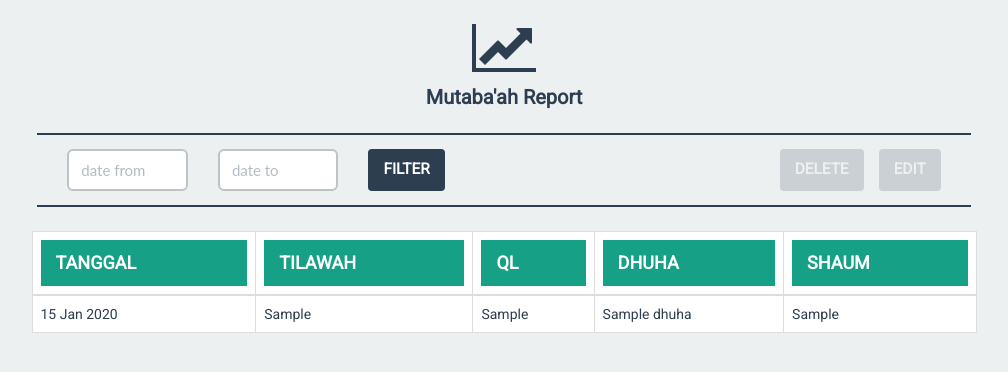
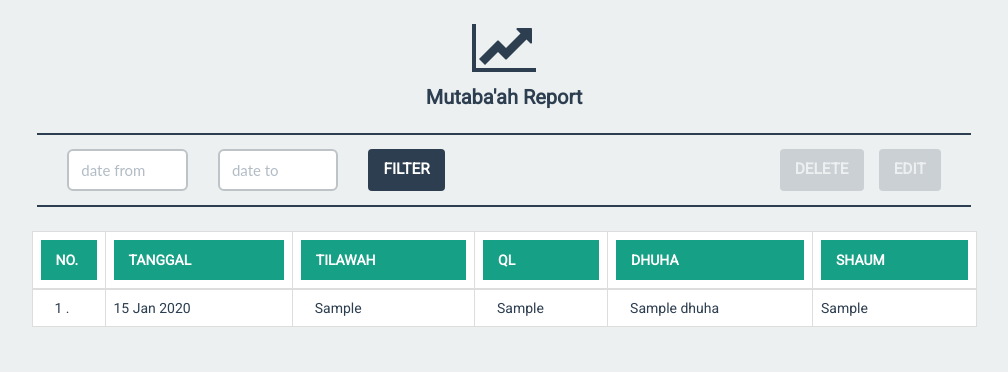
Before and after one commit to har07/mutaaba3ah, a Django app: template mutaaba3ah/templates/mutaaba3ah/report.html in a window 1280 px wide. Shown: the part 63-435 px from the top of the page, without its empty margins (136-1144 px from the left). Run offline with Django 3.2, Linux system fonts and the light colour scheme; the template is opened without the code that fills it: most values are stand-ins (such as "Sample title", 1, 10 or a date in 2020); some libraries are stand-ins or nearby versions.

Commit message:
view details dari report item data

```diff
--- a/mutaaba3ah/templates/mutaaba3ah/report_content.html
+++ b/mutaaba3ah/templates/mutaaba3ah/report_content.html
@@ -11,22 +11,25 @@
                         <div>url_delete</div>
                     </th>
                     <th>
-                        <div class="admin-title">Tanggal</div>
+                        <div class="table-title narrow-col">No.</div>
                     </th>
                     <th>
-                        <div class="admin-title">Tilawah</div>
+                        <div class="table-title">Tanggal</div>
                     </th>
                     <th>
-                        <div class="admin-title">QL</div>
+                        <div class="table-title">Tilawah</div>
                     </th>
                     <th>
-                        <div class="admin-title">Dhuha</div>
+                        <div class="table-title">QL</div>
                     </th>
                     <th>
-                        <div class="admin-title">Shaum</div>
+                        <div class="table-title">Dhuha</div>
+                    </th>
+                    <th>
+                        <div class="table-title">Shaum</div>
                     </th>
                     <th class="hide">
-                        <div class="admin-title">Raport</div>
+                        <div class="table-title">Raport</div>
                     </th>
                 </tr>
             </thead>
@@ -35,10 +38,13 @@
                     <tr>
                         <td class="hide edit-url">{% url 'mutaaba3ah/edit' e.id %}</td>
                         <td class="hide delete-url">{% url 'mutaaba3ah/delete' e.id %}</td>
-                        <td>{{ e.entry_date|date:"d M Y" }}</td>
-                        <td>{{ e.compute_tilawah }}</td>
-                        <td>{{ e.ql }}</td>
-                        <td>{{ e.dhuha }}</td>
+                        <td class="narrow-col"><span class="number-col">{{ forloop.counter }} . </span></td>
+                        <td class="mutaaba3ah-date" title="view details">
+                            <a href="{% url 'mutaaba3ah/display' e.id %}">{{ e.entry_date|date:"d M Y" }}</a>
+                        </td>
+                        <td><span class="number-col">{{ e.compute_tilawah }}</span></td>
+                        <td><span class="number-col">{{ e.ql }}</span></td>
+                        <td><span class="number-col">{{ e.dhuha }}</span></td>
                         <td>{{ e.display_shaum }}</td>
                         <td class="hide">{{ e.display_raport }}</td>
                     </tr>
--- a/mutaaba3ah/urls.py
+++ b/mutaaba3ah/urls.py
@@ -3,8 +3,8 @@ from django.views.generic import TemplateView
 
 urlpatterns = patterns('mutaaba3ah.views',
     # url(r'^$', TemplateView.as_view(template_name="mutaaba3ah/index.html"), name='mutaaba3ah'),
-    url(r'^$', 'current_month_entries', name='mutaaba3ah'),
-    url(r'^add/$', 'add_or_edit_entry', name='mutaaba3ah/add'),
+    # url(r'^$', 'current_month_entries', name='mutaaba3ah'),
+    url(r'^$', 'add_or_edit_entry', name='mutaaba3ah'),
     url(r'^delete/(?P<id>\d+[lL]*)$', 'delete_entry', name='mutaaba3ah/delete'),
     url(r'^edit/(?P<id>\d+[lL]*)$', 'add_or_edit_entry', name='mutaaba3ah/edit'),
     url(r'^(?P<id>\d+[lL]*)$', 'display_entry', name='mutaaba3ah/display'),
--- a/static/css/main.css
+++ b/static/css/main.css
@@ -44,6 +44,24 @@ iframe#coming-soon{
     margin-bottom: 1em;
     border-top: 2px solid #2c3e50;
     padding-top: 1em;
+}
+
+.table-title {
+  background: #16a085;
+  width: 100%;
+  display: block;
+  text-transform: uppercase;
+  font-weight: 700;
+  color: #fff;
+  padding: 10px 15px;
+}
+
+.narrow-col{
+    width: 4em;
+}
+
+.number-col{
+    padding-left: 1em;
 }
 
 .delete-warning b{
--- a/templates/nav.html
+++ b/templates/nav.html
@@ -13,7 +13,17 @@
     <div class="collapse navbar-collapse" id="bs-example-navbar-collapse-1">
       {% if user.is_authenticated %}
       <ul class="nav navbar-nav">
-        <li class="active"><a href="{% url 'mutaaba3ah' %}">Mutaba'ah <span class="sr-only">(current)</span></a></li>
+        <li class="active dropdown">
+          <a href="{% url 'mutaaba3ah' %}" class="dropdown-toggle" data-toggle="dropdown" role="button" aria-haspopup="true"
+             aria-expanded="false">
+            Mutaba'ah
+            <span class="sr-only">(current)</span>
+            <span class="caret"></span>
+          </a>
+          <ul class="dropdown-menu">
+            <li><a href="{% url 'mutaaba3ah/report' %}">Report</a></li>
+          </ul>
+        </li>
       </ul>
       {% endif %}
       <ul class="nav navbar-nav navbar-right">
```
Also changed, not shown: static/js/report.js (+8 -2 lines).
